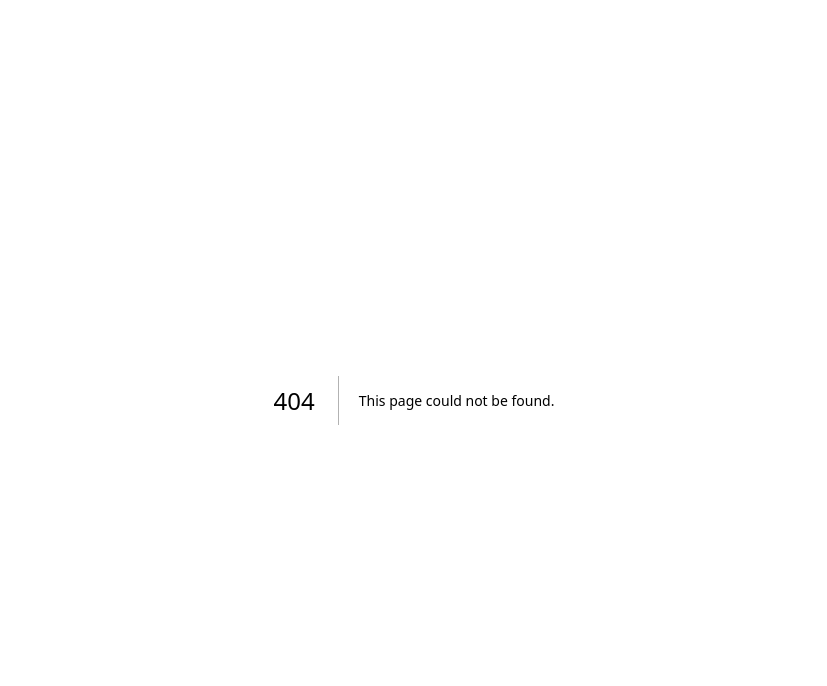
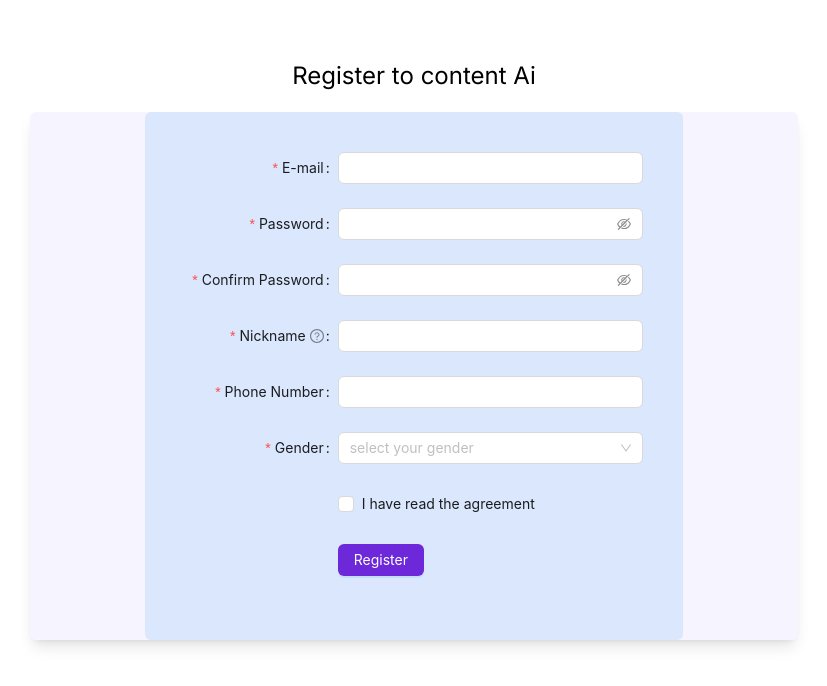
Before and after one commit to muhamash/next-contentAi, a Next.js app: page /register in a window 1280 px wide. Before the commit this address had no page. Shown: the top 686 px of the page, without its empty margins (226-1053 px from the left). Built offline with nearby package versions, Linux system fonts and the light colour scheme.

Commit message:
register form

```diff
--- a/src/app/home/nav.tsx
+++ b/src/app/home/nav.tsx
@@ -1,4 +1,4 @@
-
+import Link from 'next/link';
 import { PhoneOutlined } from '@ant-design/icons';
 import { useRouter } from 'next/navigation';
 // import Link from 'next/link';
@@ -52,9 +52,11 @@ const Nav = () =>
                 </div>
                 {/* user log in */ }
                 <div>
-                    <button  onClick={() => loginClick} className='bg-blue-500 hover:bg-blue-700 text-white font-bold py-3 px-6 rounded shadow-md shadow-violet-200'>
+                    <Link href='/login'>
+                        <button  onClick={() => loginClick} className='bg-blue-500 hover:bg-blue-700 text-white font-bold py-3 px-6 rounded shadow-md shadow-violet-200'>
                         Login
                     </button>
+                    </Link>
                 </div>
             </div>
         </div>
--- a/src/app/login/page.tsx
+++ b/src/app/login/page.tsx
@@ -3,6 +3,7 @@
 import React, { useEffect } from 'react';
 import { Button, Checkbox, Form, Input } from 'antd';
 import TypingAnimation from '../../components/typingAnimation';
+import Link from 'next/link';
 
 const Login = () =>
 {
@@ -132,9 +133,11 @@ const Login = () =>
                                 <p className='font-OpenSans font-semibold'>
                                     Don@t have an account yet?
                                 </p>
+                                <Link href={'/register'}>
                                 <p className='font-OpenSans text-violet-600 font-semibold cursor-pointer hover:text-red-700'>
                                     Sign up
                                 </p>
+                                </Link>
                             </div>
                         </Form.Item>
                     </Form>
--- /dev/null
+++ b/src/app/register/page.tsx
@@ -0,0 +1,211 @@
+'use client'
+
+import React, { useState } from "react";
+import {
+  AutoComplete,
+  Button,
+  Checkbox,
+  Col,
+  Form,
+  Input,
+  InputNumber,
+  Row,
+  Select,
+} from "antd";
+
+const { Option } = Select;
+
+interface DataNodeType {
+  value: string;
+  label: string;
+  children?: DataNodeType[];
+}
+
+const formItemLayout = {
+  labelCol: {
+    xs: { span: 24 },
+    sm: { span: 8 },
+  },
+  wrapperCol: {
+    xs: { span: 24 },
+    sm: { span: 16 },
+  },
+};
+
+const tailFormItemLayout = {
+  wrapperCol: {
+    xs: {
+      span: 24,
+      offset: 0,
+    },
+    sm: {
+      span: 16,
+      offset: 8,
+    },
+  },
+};
+
+const Register = () => {
+  const [form] = Form.useForm();
+
+  const onFinish = (values: any) => {
+    console.log("Received values of form: ", values);
+  };
+
+  // const prefixSelector = (
+  //   <Form.Item name="prefix" noStyle>
+  //     <Select style={{ width: 70 }}>
+  //       <Option value="86">+86</Option>
+  //       <Option value="87">+87</Option>
+  //     </Select>
+  //   </Form.Item>
+  // );
+
+
+  return (
+    <div className="py-10">
+      <div>
+          <p className="text-center py-5 text-2xl">
+            Register to content Ai
+          </p>
+        </div>
+      <div className="w-[60%] bg-violet-100 bg-opacity-50 flex mx-auto justify-center rounded-md shadow-lg hover:shadow z-0">
+
+        <Form
+          {...formItemLayout}
+          form={form}
+          name="register"
+          onFinish={onFinish}
+          // initialValues={{
+          //   residence: [ "zhejiang", "hangzhou", "xihu" ],
+          //   prefix: "86",
+          // }}
+          // style={{ maxWidth }}
+          className="w-[70%] bg-blue-200 mx-auto z-10 bg-opacity-50 p-10 rounded-md"
+          scrollToFirstError
+        >
+          <Form.Item
+            name="email"
+            label="E-mail"
+            rules={[
+              {
+                type: "email",
+                message: "The input is not valid E-mail!",
+              },
+              {
+                required: true,
+                message: "Please input your E-mail!",
+              },
+            ]}
+          >
+            <Input />
+          </Form.Item>
+
+          <Form.Item
+            name="password"
+            label="Password"
+            rules={[
+              {
+                required: true,
+                message: "Please input your password!",
+              },
+            ]}
+            hasFeedback
+          >
+            <Input.Password />
+          </Form.Item>
+
+          <Form.Item
+            name="confirm"
+            label="Confirm Password"
+            dependencies={[ "password" ]}
+            hasFeedback
+            rules={[
+              {
+                required: true,
+                message: "Please confirm your password!",
+              },
+              ( { getFieldValue } ) => ( {
+                validator ( _, value )
+                {
+                  if ( !value || getFieldValue( "password" ) === value )
+                  {
+                    return Promise.resolve();
+                  }
+                  return Promise.reject(
+                    new Error( "The new password that you entered do not match!" )
+                  );
+                },
+              } ),
+            ]}
+          >
+            <Input.Password />
+          </Form.Item>
+
+          <Form.Item
+            name="nickname"
+            label="Nickname"
+            tooltip="What do you want others to call you?"
+            rules={[
+              {
+                required: true,
+                message: "Please input your nickname!",
+                whitespace: true,
+              },
+            ]}
+          >
+            <Input />
+          </Form.Item>
+
+          <Form.Item
+            name="phone"
+            label="Phone Number"
+            rules={[ { required: true, message: "Please input your phone number!" } ]}
+          >
+            <Input addonBefore={null} style={{ width: "100%" }} />
+          </Form.Item>
+
+          <Form.Item
+            name="gender"
+            label="Gender"
+            rules={[ { required: true, message: "Please select gender!" } ]}
+          >
+            <Select placeholder="select your gender">
+              <Option value="male">Male</Option>
+              <Option value="female">Female</Option>
+              <Option value="other">Other</Option>
+            </Select>
+          </Form.Item>
+
+          <Form.Item
+            name="agreement"
+            valuePropName="checked"
+            rules={[
+              {
+                validator: ( _, value ) =>
+                  value
+                    ? Promise.resolve()
+                    : Promise.reject( new Error( "Should accept agreement" ) ),
+              },
+            ]}
+            {...tailFormItemLayout}
+          >
+            <Checkbox>
+              I have read the <a href="###">agreement</a>
+            </Checkbox>
+          </Form.Item>
+          <Form.Item {...tailFormItemLayout}>
+            <Button className="bg-violet-700" type="primary" htmlType="submit">
+              Register
+            </Button>
+          </Form.Item>
+        </Form>
+        <div>
+
+        </div>
+      </div>
+    </div>
+  );
+};
+
+export default Register;
```
